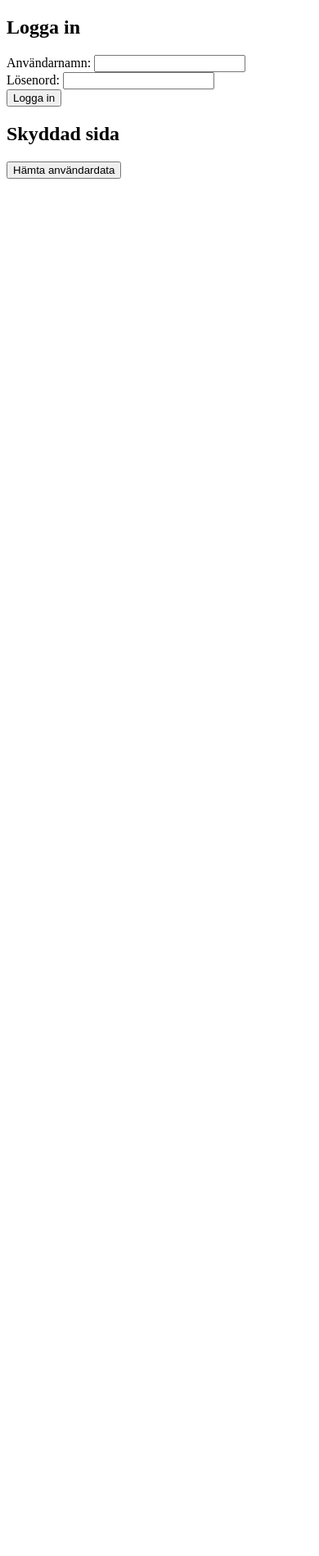
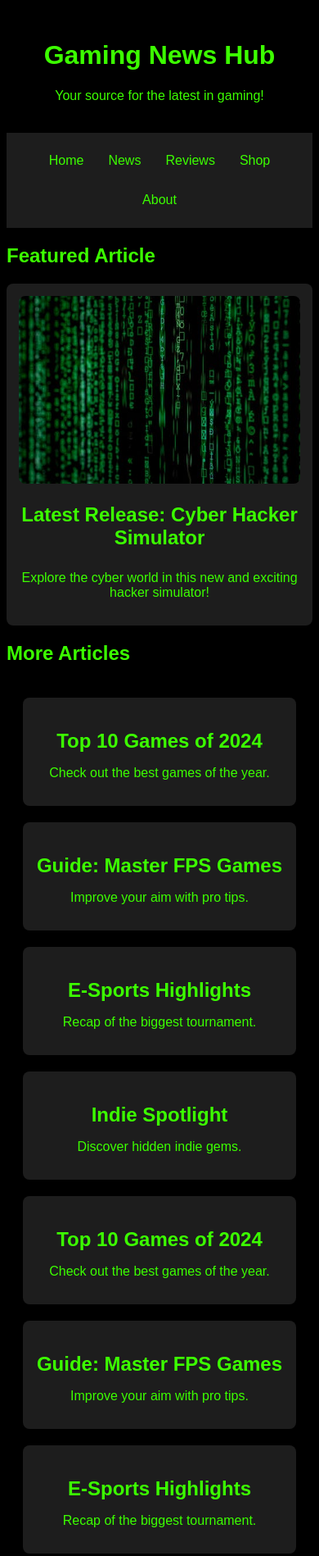
Before and after one commit to Bamood/WebbSrvrFinalProject, a website: page project/index.html in a window 390 px wide. Shown: the top 1898 px of the page at 82% size. Before the commit the page ends 844 px from the top, so only its background shows below. Drawn offline with Linux system fonts and the light colour scheme; a web font is replaced by a local one.

```diff
--- a/project/index.css
+++ b/project/index.css
@@ -0,0 +1,112 @@
+@import url('https://fonts.googleapis.com/css2?family=Geo:ital@0;1&display=swap');
+
+body {
+    font-family: 'Geo', Arial, sans-serif;
+    background-color: #000000;
+    color: #3cff00;
+    display: flex;
+    flex-direction: column;
+    min-height: 100%;
+}
+
+header {
+    background-color: #000000;
+    text-align: center;
+    padding: 20px;
+}
+
+header h1 {
+    font-size: 3rem;
+    color: #3cff00;
+}
+
+nav {
+    display: flex;
+    justify-content: center;
+    flex-wrap: wrap;
+    background-color: #1d1d1d;
+    padding: 10px;
+}
+
+nav a {
+    color: #3cff00;
+    text-decoration: none;
+    margin: 10px;
+    padding: 8px;
+    font-size: 1.5rem;
+}
+
+
+.featured .article{
+    display: flex;
+    flex-direction: column;
+    align-items: center;
+    background-color: #1d1d1d;
+    color: #3cff00;
+    padding: 15px;
+    border-radius: 8px;
+    text-align: center;
+
+}
+
+.featured img {
+    max-width: 100%;
+    border-radius: 8px;
+}
+
+.articleGrid .grid {
+    padding: 20px;
+    display: flex;
+    flex-wrap: wrap;
+    gap: 20px;
+}
+
+.article {
+    flex: 1 1 25%;
+    background-color: #1d1d1d;
+    padding: 15px;
+    border-radius: 8px;
+    text-align: center;
+    color: #3cff00;
+}
+
+.article h3 {
+    font-size: 1.5rem;
+    margin-bottom: 10px;
+}
+
+@media (max-width: 1020px) {
+    header h1 {
+        font-size: 3rem;
+    }
+    .article {
+        flex: 1 1 100%;
+    }
+
+}
+
+@media (max-width: 720px) {
+    header h1 {
+        font-size: 2.5rem;
+    }
+
+    .article {
+        flex: 1 1 100%;
+    }
+}
+
+@media (max-width: 480px) {
+    header h1 {
+        font-size: 2rem;
+    }
+
+    .article {
+        flex: 1 1 100%;
+    }
+
+    nav a {
+        font-size: 1rem;
+        padding: 5px;
+    }
+
+}
--- a/project/index.html
+++ b/project/index.html
@@ -3,84 +3,128 @@
 <head>
     <meta charset="UTF-8">
     <meta name="viewport" content="width=device-width, initial-scale=1.0">
-    <title>Login System</title>
+    <title>Gaming News Hub</title>
+    <link rel="stylesheet" href="index.css">
 </head>
 <body>
-    <h2>Logga in</h2>
-    <form id="loginForm">
-        <label for="username">Användarnamn:</label>
-        <input type="text" id="username" required>
-        <br>
-        <label for="password">Lösenord:</label>
-        <input type="password" id="password" required>
-        <br>
-        <button type="submit">Logga in</button>
-    </form>
 
-    <h2>Skyddad sida</h2>
-    <button id="getData">Hämta användardata</button>
-    <p id="userData"></p>
+<header>
+    <h1>Gaming News Hub</h1>
+    <p>Your source for the latest in gaming!</p>
+</header>
 
-    <script>
-        document.getElementById("loginForm").addEventListener("submit", async function(event) {
-            event.preventDefault();
-            const username = document.getElementById("username").value;
-            const password = document.getElementById("password").value;
+<nav>
+    <a href="#">Home</a>
+    <a href="#">News</a>
+    <a href="#">Reviews</a>
+    <a href="#">Shop</a>
+    <a href="#">About</a>
+</nav>
 
-            const response = await fetch("http://localhost:8000/api/tokens/login", {
-                method: "POST",
-                credentials: "include",
-                headers: {
-                    "Content-Type": "application/json"
-                },
-                body: JSON.stringify({ username, password })
-            });
+<main>
+    <section class="featured">
 
-            const data = await response.json();
-            if (response.ok) {
-                sessionStorage.setItem("access_token", data.access_token);
-                localStorage.setItem("refresh_token", data.refresh_token);
-                alert("Inloggning lyckades!");
-            } else {
-                alert("Fel: " + data.error);
-            }
-        });
+        <h2>Featured Article</h2>
 
-        document.getElementById("getData").addEventListener("click", async function() {
-            const access_token = sessionStorage.getItem("access_token");
-            const response = await fetch("http://localhost:8000/api/user", {
-                method: "GET",
-                credentials: "include",
-                headers: {
-                    "Authorization": "Bearer " + access_token
-                }
-            });
+        <div>
 
-            if (response.status === 401) {
-                await refreshAccessToken();
-                return document.getElementById("getData").click();
-            }
+            <div class="article">
 
-            const data = await response.json();
-            document.getElementById("userData").textContent = "Välkommen, " + data.username;
-        });
+                <img src="bilder/cyber.jpg" alt="A cyber picture"
 
-        async function refreshAccessToken() {
-            const refresh_token = localStorage.getItem("refresh_token");
-            const response = await fetch("http://localhost:8000/api/tokens/refresh", {
-                method: "POST",
-                credentials: "include",
-                headers: {
-                    "Authorization": "Bearer " + refresh_token
-                }
-            });
-            const data = await response.json();
-            if (response.ok) {
-                sessionStorage.setItem("access_token", data.access_token);
-            } else {
-                alert("Sessionen har gått ut. Logga in igen.");
-            }
-        }
-    </script>
+                srcset= 'bilder/cyber-240.jpg 240w,
+                    bilder/cyber-480.jpg 480w,
+                    bilder/cyber-672.jpg 672w'
+
+                sizes="(max-width: 480px) 100vw,
+                   (max-width: 960px) 70vw,
+                   672px"
+                >
+
+                <h3>Latest Release: Cyber Hacker Simulator</h3>
+                <p>Explore the cyber world in this new and exciting hacker simulator!</p>
+
+            </div>
+
+        </div>
+
+    </section>
+
+
+    <section class="articleGrid">
+        <h2>More Articles</h2>
+        <div class="grid">
+            <div class="article">
+                <h3>Top 10 Games of 2024</h3>
+                <p>Check out the best games of the year.</p>
+            </div>
+            <div class="article">
+                <h3>Guide: Master FPS Games</h3>
+                <p>Improve your aim with pro tips.</p>
+            </div>
+            <div class="article">
+                <h3>E-Sports Highlights</h3>
+                <p>Recap of the biggest tournament.</p>
+            </div>
+            <div class="article">
+                <h3>Indie Spotlight</h3>
+                <p>Discover hidden indie gems.</p>
+            </div>
+            <div class="article">
+                <h3>Top 10 Games of 2024</h3>
+                <p>Check out the best games of the year.</p>
+            </div>
+            <div class="article">
+                <h3>Guide: Master FPS Games</h3>
+                <p>Improve your aim with pro tips.</p>
+            </div>
+            <div class="article">
+                <h3>E-Sports Highlights</h3>
+                <p>Recap of the biggest tournament.</p>
+            </div>
+            <div class="article">
+                <h3>Indie Spotlight</h3>
+                <p>Discover hidden indie gems.</p>
+            </div>
+            <div class="article">
+                <h3>Top 10 Games of 2024</h3>
+                <p>Check out the best games of the year.</p>
+            </div>
+            <div class="article">
+                <h3>Guide: Master FPS Games</h3>
+                <p>Improve your aim with pro tips.</p>
+            </div>
+            <div class="article">
+                <h3>E-Sports Highlights</h3>
+                <p>Recap of the biggest tournament.</p>
+            </div>
+            <div class="article">
+                <h3>Indie Spotlight</h3>
+                <p>Discover hidden indie gems.</p>
+            </div>
+            <div class="article">
+                <h3>Top 10 Games of 2024</h3>
+                <p>Check out the best games of the year.</p>
+            </div>
+            <div class="article">
+                <h3>Guide: Master FPS Games</h3>
+                <p>Improve your aim with pro tips.</p>
+            </div>
+            <div class="article">
+                <h3>E-Sports Highlights</h3>
+                <p>Recap of the biggest tournament.</p>
+            </div>
+            <div class="article">
+                <h3>Indie Spotlight</h3>
+                <p>Discover hidden indie gems.</p>
+            </div>
+        </div>
+    </section>
+</main>
+
+<footer>
+    <p>2024 Gaming News Hub</p>
+</footer>
+
 </body>
 </html>
```
Also changed, not shown: project/index.js (deleted, +0 -70 lines), project/bilder/cyber-240.jpg (added), project/bilder/cyber-480.jpg (added), project/bilder/cyber-672.jpg (added), project/bilder/cyber.jpg (added).
